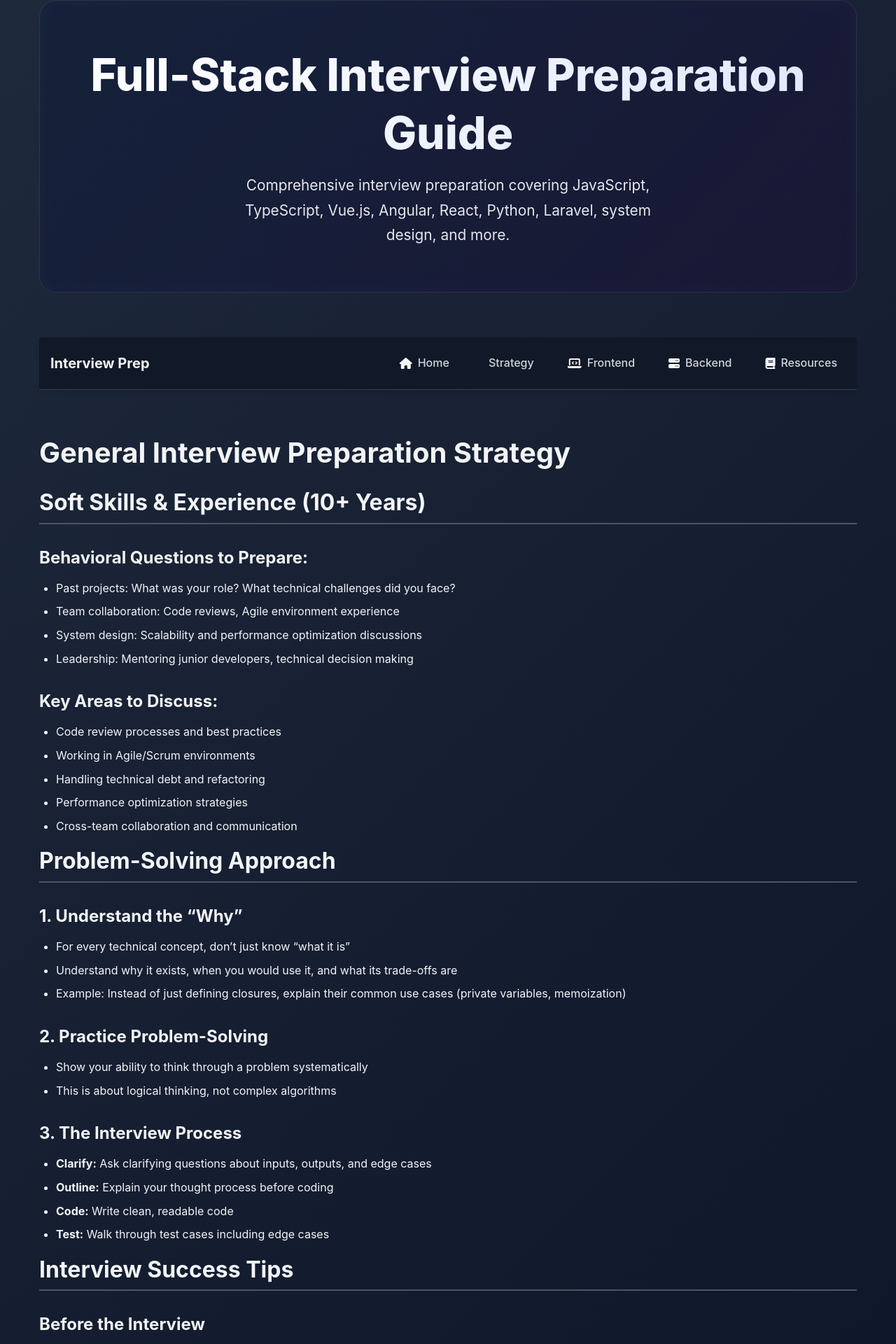
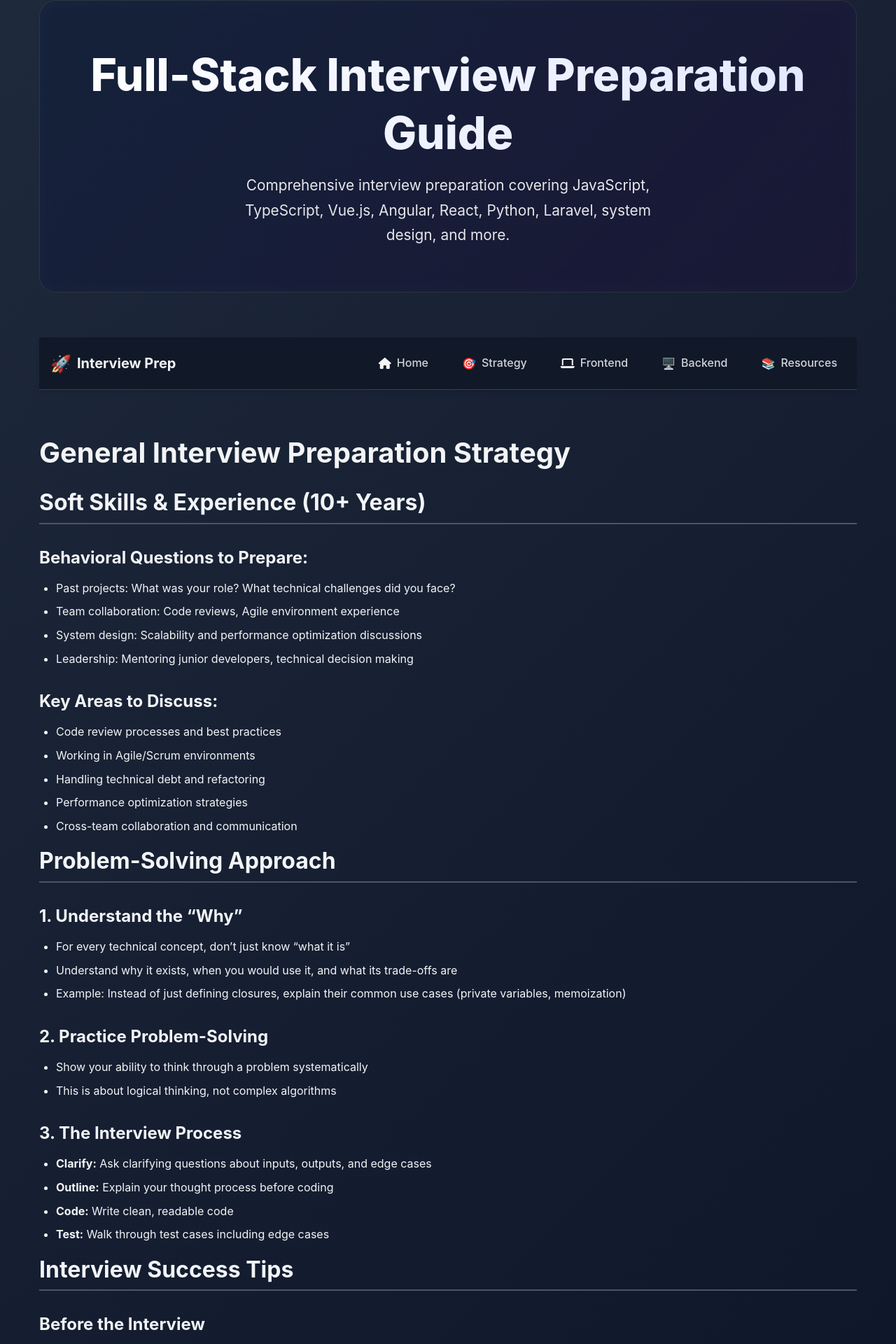
Before and after one commit to saadbinzia/full-stack-interview-preparation, a Jekyll site: the page built from docs/general/interview-strategy.md, in a window 1280 px wide. Shown: the top 1920 px of the page at 70% size. Built offline with Jekyll 4.4.1, drawn with Linux system fonts in a browser that asks for light colours.

Commit message:
Fix Font Awesome icons: Add proper CSS rules and fallback icons

```diff
--- a/_layouts/default.html
+++ b/_layouts/default.html
@@ -10,7 +10,30 @@
     <link rel="stylesheet" href="{{ '/assets/css/style.css' | relative_url }}">
 
     <!-- Font Awesome for icons -->
-    <link rel="stylesheet" href="https://cdnjs.cloudflare.com/ajax/libs/font-awesome/6.4.0/css/all.min.css">
+    <link rel="stylesheet" href="https://cdnjs.cloudflare.com/ajax/libs/font-awesome/6.4.0/css/all.min.css" integrity="sha512-iecdLmaskl7CVkqkXNQ/ZH/XLlvWZOJyj7Yy7tcenmpD1ypASozpmT/E0iPtmFIB46ZmdtAc9eNBvH0H/ZpiBw==" crossorigin="anonymous" referrerpolicy="no-referrer">
+
+    <!-- Fallback for Font Awesome -->
+    <style>
+        .fas, .far, .fab {
+            font-family: "Font Awesome 6 Free", "Font Awesome 6 Pro", "Font Awesome 6 Brands", "FontAwesome", sans-serif !important;
+            font-weight: 900;
+            font-style: normal;
+            font-variant: normal;
+            text-rendering: auto;
+            line-height: 1;
+            -webkit-font-smoothing: antialiased;
+            -moz-osx-font-smoothing: grayscale;
+        }
+
+        /* Fallback icons if Font Awesome doesn't load */
+        .fa-rocket::before { content: "🚀"; }
+        .fa-home::before { content: "🏠"; }
+        .fa-target::before { content: "🎯"; }
+        .fa-laptop-code::before { content: "💻"; }
+        .fa-server::before { content: "🖥️"; }
+        .fa-book::before { content: "📚"; }
+        .fa-bars::before { content: "☰"; }
+    </style>
 
     <!-- Custom styles are handled by style.css -->
 </head>
@@ -28,6 +51,7 @@
             <div class="container">
                 <div class="nav-brand">
                     <a href="{{ '/' | relative_url }}">
+                        <i class="fas fa-rocket"></i>
                         <span>Interview Prep</span>
                     </a>
                 </div>
--- a/assets/css/style.css
+++ b/assets/css/style.css
@@ -74,6 +74,18 @@
 
 body, html {
   color: white;
+}
+
+/* Font Awesome Icons - Ensure they work properly */
+.fas, .far, .fab, .fa {
+  font-family: "Font Awesome 6 Free", "Font Awesome 6 Pro", "Font Awesome 6 Brands", "FontAwesome", sans-serif !important;
+  font-weight: 900;
+  font-style: normal;
+  font-variant: normal;
+  text-rendering: auto;
+  line-height: 1;
+  -webkit-font-smoothing: antialiased;
+  -moz-osx-font-smoothing: grayscale;
 }
 
 html {
```
